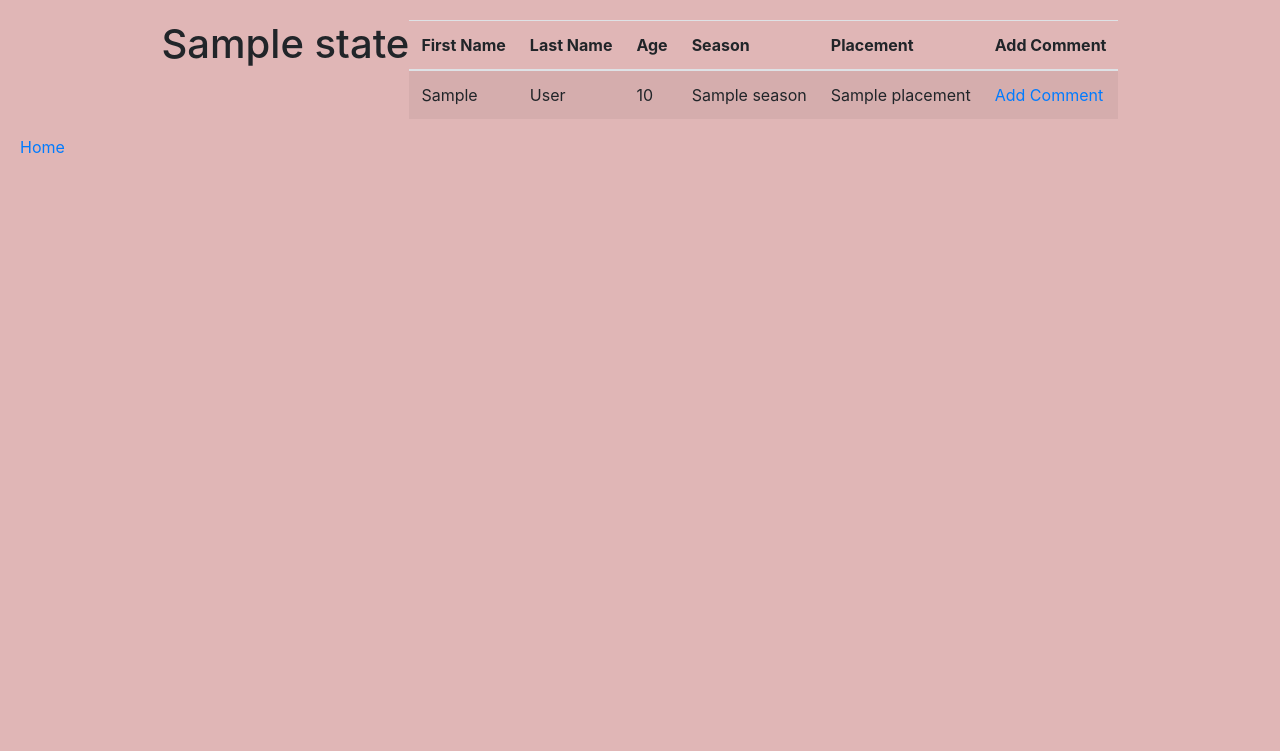
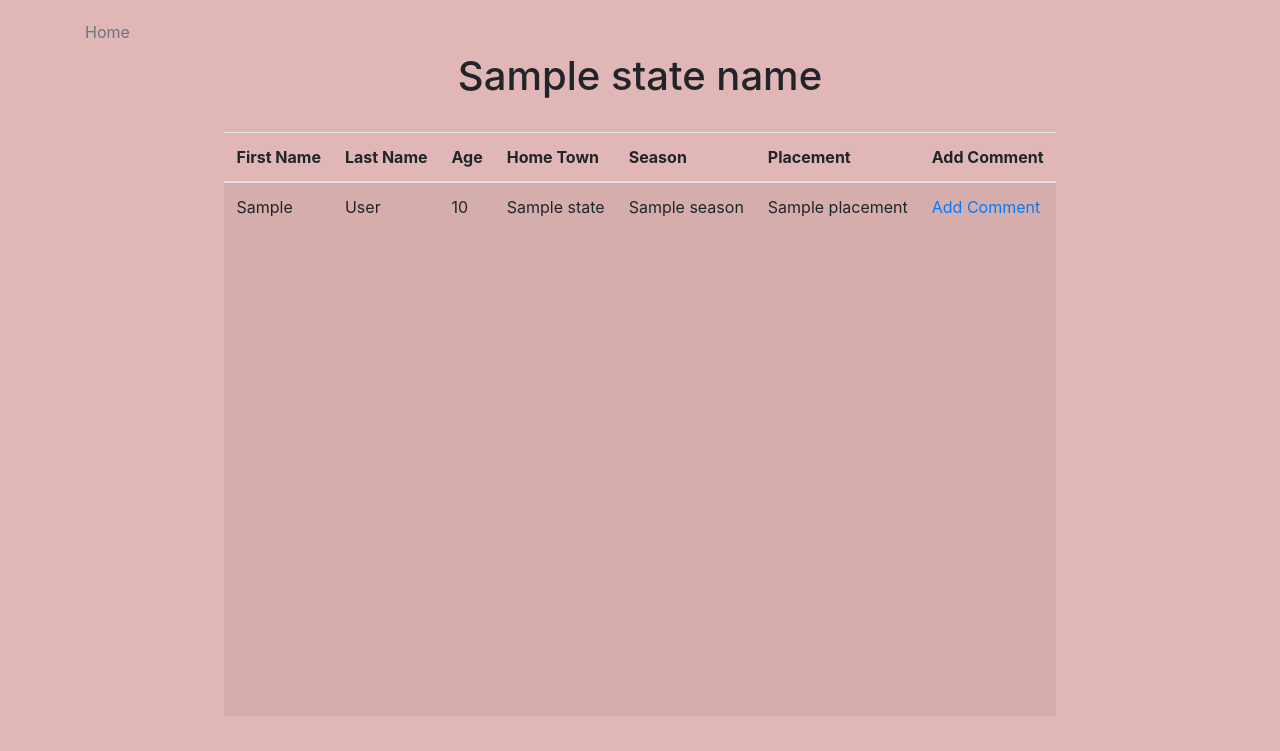
Before and after one commit to BThomas22tech/python_project_dragrace, a Flask app: template school_project/templates/queen_in_state.html in a window 1280 px wide. Shown: the top 751 px of the page. Run offline with Flask 2, Linux system fonts and the light colour scheme; the template is opened without the code that fills it: most values are stand-ins (such as "Sample title", 1, 10 or a date in 2020).

Commit message:
first draft

```diff
--- a/school_project/controller/comment_controller.py
+++ b/school_project/controller/comment_controller.py
@@ -54,7 +54,7 @@ def edit_a_comment(comment_id):
 
 @app.route('/edited_comment/<int:comment_id>', methods=['post'])
 def edited_a_comment(comment_id):
-    data = {"id": id,
+    data = {"id": comment_id,
         'queen_id': request.form['queen_id'],
         'user_id': request.form['user_id'],
         'comment': request.form['comment'],
--- a/school_project/controller/contestants_controller.py
+++ b/school_project/controller/contestants_controller.py
@@ -18,8 +18,10 @@ def view_states():
 @app.route('/contestants/<data>')
 def view_queens_in_state(data):
     state = Queen.get_all_queens_in_state(data)
-    state_name = Queen.get_state_name(data)
-    return render_template('queen_in_state.html', state = state, state_name = state_name)
+    print(data)
+    state_name = state[0]['state']
+    print(state_name)
+    return render_template('queen_in_state.html', state = state, state_name =state_name)
 
 # @app.route('/insert_queen')
 # def add_a_queen():
--- a/school_project/model/queens_model.py
+++ b/school_project/model/queens_model.py
@@ -46,9 +46,10 @@ class Queen:
 
     @classmethod
     def get_all_queens_in_state(cls, data):
-        query = "select * from queens left join comments on queens.id = comments.queen_id where state_name = %(state_name)s group by queens.id;"
+        query = "SELECT * FROM queens LEFT JOIN comments ON queens.id = comments.queen_id WHERE state_name = %(state_name)s GROUP BY queens.id;"
         results = connectToMySQL('dragrace').query_db(query, data={'state_name': data})
-
+        for row in results:
+            row['state'] = row.pop('state_name')  # Add a new 'state' key to the row with the value of 'state_name'
         return results
 
 
--- a/school_project/templates/contestants.html
+++ b/school_project/templates/contestants.html
@@ -23,7 +23,7 @@
 
         <div id="queen_holder">
             <div class="d-flex justify-content-end">
-                <a class="pr-2" href="#">Who should be on next?</a>
+                <!-- <a class="pr-2" href="#">Who should be on next?</a> -->
                 <a href="/log_out">Logout</a>
             </div>
 
--- a/school_project/templates/queen_in_state.html
+++ b/school_project/templates/queen_in_state.html
@@ -4,28 +4,29 @@
 <head>
     <meta charset="UTF-8">
     <meta http-equiv="X-UA-Compatible" content="IE=edge">
-    <meta name="viewport" <link rel="stylesheet" content="width=device-width, initial-scale=1.0">
-    <link rel="stylesheet" href="{{ url_for('static', filename='css/style.css') }}" />
+    <meta name="viewport"  rel="stylesheet" content="width=device-width, initial-scale=1.0">
     <link rel="stylesheet" href="https://cdn.jsdelivr.net/npm/bootstrap@4.3.1/dist/css/bootstrap.min.css"
     integrity="sha384-ggOyR0iXCbMQv3Xipma34MD+dH/1fQ784/j6cY/iJTQUOhcWr7x9JvoRxT2MZw1T" crossorigin="anonymous">
+    <link rel="stylesheet" href="{{ url_for('static', filename='css/comment.css') }}" />
 
     <title>Queen in State</title>
 </head>
 
-<body class="color">
+<body>
+    <div class="container">
+        <a class="text-secondary" href="/states">Home</a>
+        <h1 class="card-title text-center pt-2">{{state_name}}</h1>
         <div id="container" class="card-body">
 
-        <div id="dojo_holder"class="row justify-content-center">
-            <h1 class="card-title">{{state.state_name}}</h1>
+            <div id="queen_holder" class="row justify-content-center scroll">
 
                 <table class=" table table-striped w-auto">
                     <thead>
                         <tr>
-                        <th>
-                            First Name</th>
-                        <th>
-                            Last Name </th>
+                            <th>First Name</th>
+                            <th>Last Name </th>
                             <th>Age</th>
+                            <th>Home Town</th>
                             <th>Season</th>
                             <th>Placement</th>
                             <th>Add Comment</th>
@@ -38,6 +39,7 @@
                             <td>{{state.first_name}}</td>
                             <td>{{state.last_name}}</td>
                             <td>{{state.age}}</td>
+                            <td>{{state.city_name}}</td>
                             <td>{{state.season}}</td>
                             <!-- make a toggle for placement -->
                             <td>{{state.placement}}</td>
@@ -49,8 +51,7 @@
                     </tbody>
                 </table>
             </div>
-        <a href="/states">Home</a>
 
         </div>
-
+    </div>
 </body>
```
Also changed, not shown: school_project/templates/edit_comment.html (+7 -5 lines), 1 other file. Lines whose indentation alone changed are shown as unchanged.
